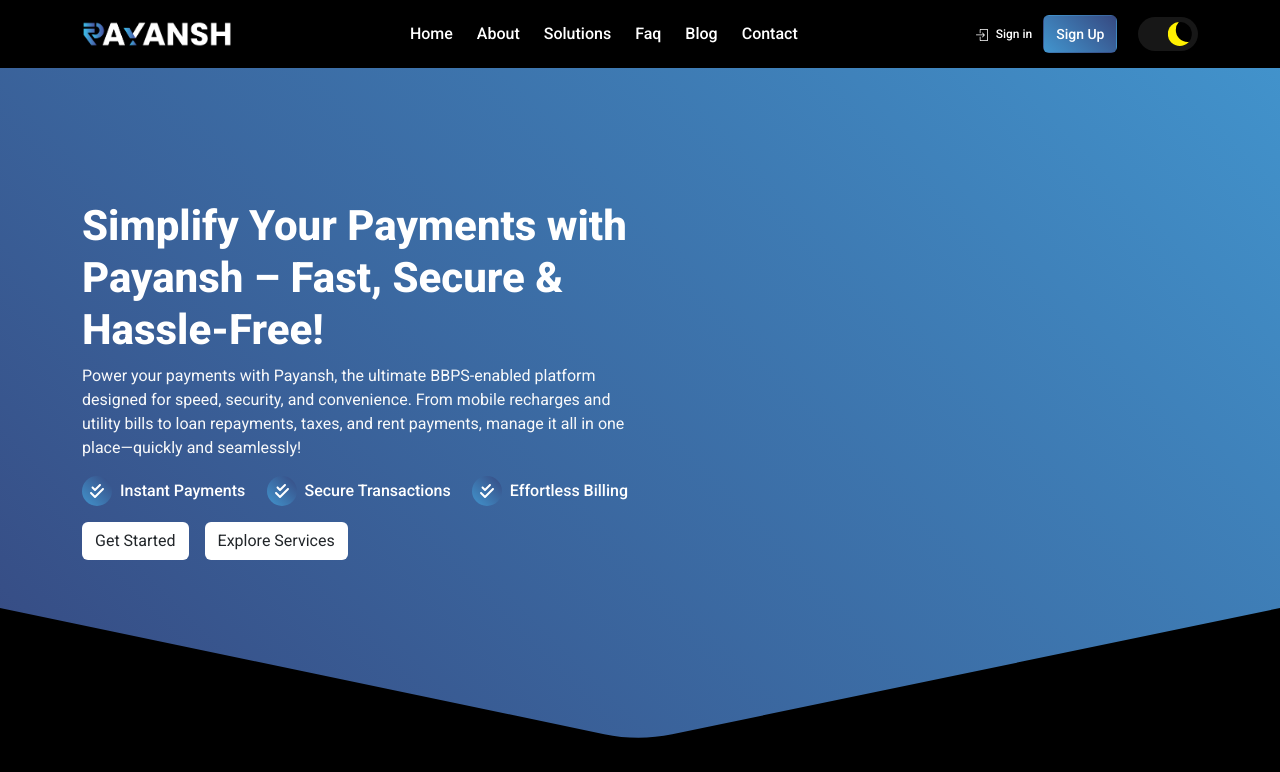
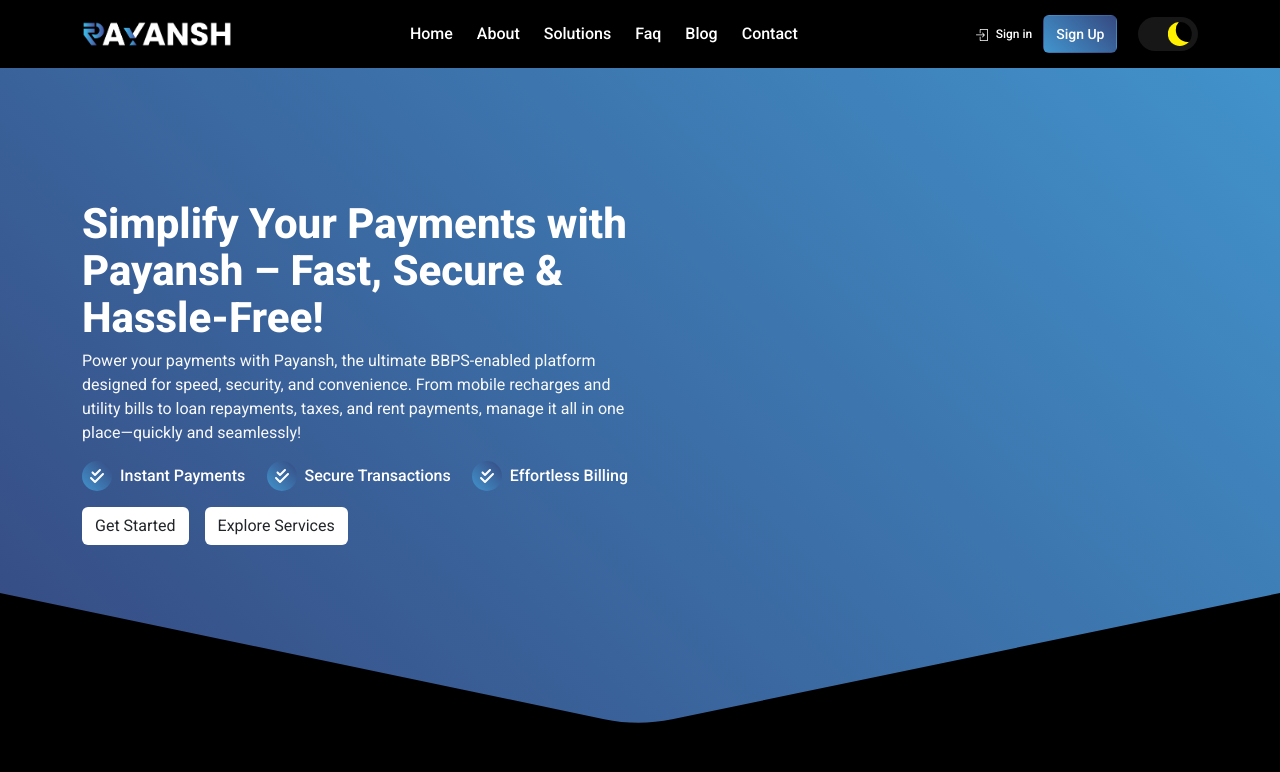
Before and after one commit to sharvanrajput/payansh-new, a React (Vite) app: page / in a window 1280 px wide. Shown: the top 772 px of the page. Built offline with nearby package versions, Linux system fonts and the light colour scheme; grey boxes are pictures that could not be loaded; a web font is replaced by a local one.

Commit message:
banner done

```diff
--- a/src/components/Downloadapp.jsx
+++ b/src/components/Downloadapp.jsx
@@ -11,7 +11,7 @@
                 <div className="container">
                     <div className="row">
                         <div className="col-lg-6 align-self-center">
-                            <h2 className="">Download the Payansh App  Secure & Convenient
+                            <h2 className={`${!theme ? "text-black" : "text-white"}`}>Download the Payansh App  Secure & Convenient
                             </h2>
                             <p className={`${theme ? "text-light" : "text-secondary"}`}> Manage all your payments in one tap! Experience fast, seamless, and secure transactions anytime, anywhere.
                             </p>
--- a/src/index.css
+++ b/src/index.css
@@ -170,11 +170,11 @@
   -webkit-text-fill-color: transparent;
 }
 
-h1 {
+/* h1 {
   font-size: 40px;
-  line-height: 75px;
+  line-height: 50px;
   font-weight: 600;
-}
+} */
 
 .theembutton {
   background-image: linear-gradient(45deg, #4295CE, #364981);
@@ -823,12 +823,13 @@
 .modal form button {
   width: 100%;
 }
+h1 {
+  font-size: 42px;
+  line-height: 47px;
+  font-weight: 800;
+}
 @media (max-width:1399px) and (min-width:1200px) {
-  h1 {
-    font-size: 42px;
-    line-height: 52px;
-    font-weight: 800;
-  }
+
 }
 
 @media (max-width:1199px) and (min-width:992px) {
```
